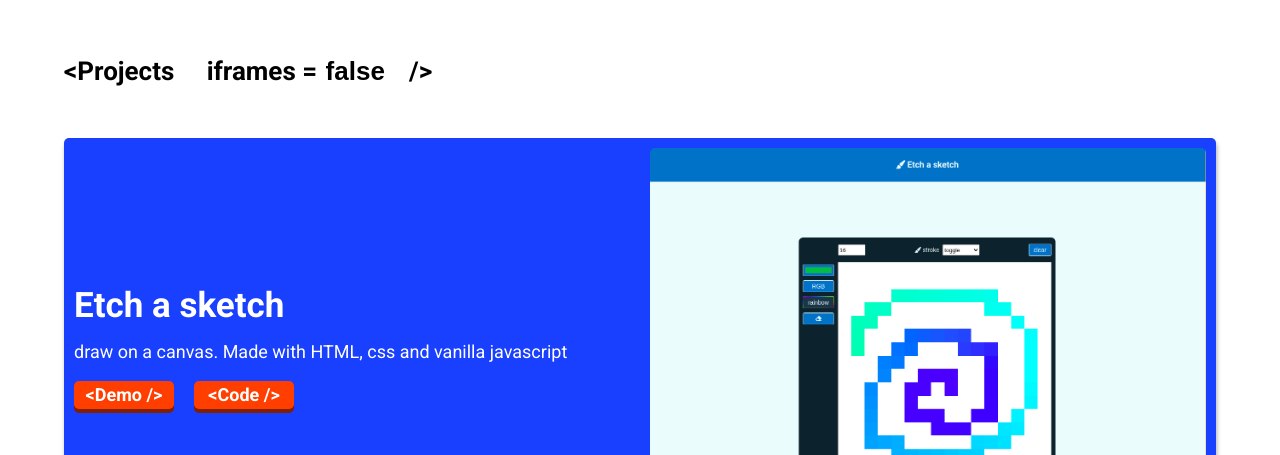
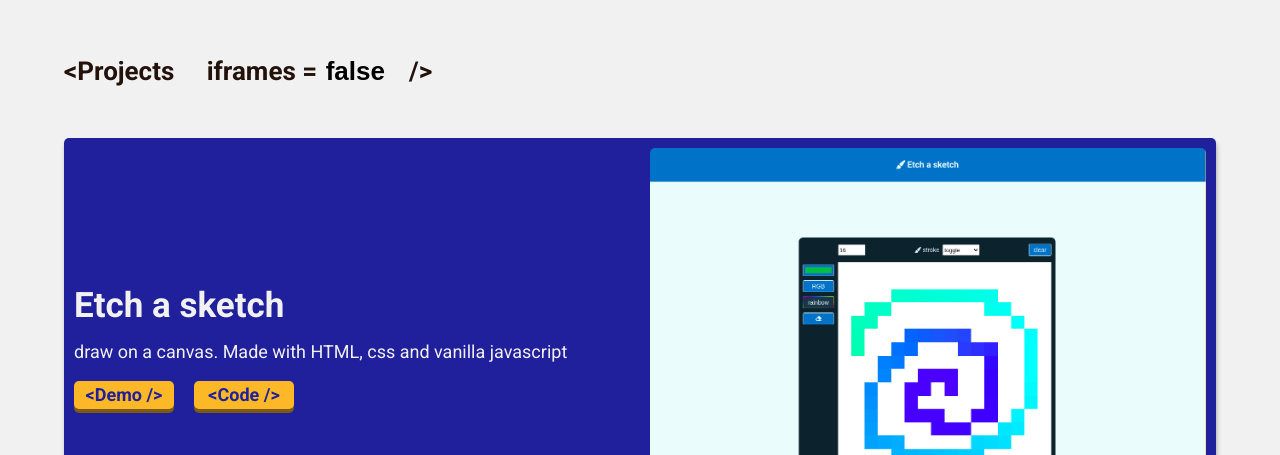
Before and after one commit to RobbeVanslambrouck/portfolio, a Svelte app: page / in a window 1280 px wide. Shown: the part 2345-2800 px from the top of the page. Built offline with nearby package versions, Linux system fonts and the light colour scheme.

Commit message:
styling update

```diff
--- a/src/App.svelte
+++ b/src/App.svelte
@@ -48,7 +48,7 @@
         d="M325.606,229.393l-150.004-150C172.79,76.58,168.974,75,164.996,75c-3.979,0-7.794,1.581-10.607,4.394
 	l-149.996,150c-5.858,5.858-5.858,15.355,0,21.213c5.857,5.857,15.355,5.858,21.213,0l139.39-139.393l139.397,139.393
 	C307.322,253.536,311.161,255,315,255c3.839,0,7.678-1.464,10.607-4.394C331.464,244.748,331.464,235.251,325.606,229.393z"
-        fill="white"
+        fill="#21209C"
       />
     </svg>
     <p class="sr-only">scroll to top</p>
@@ -69,13 +69,14 @@
     width: 4rem;
     height: 4rem;
     line-height: 4rem;
-    background-color: #ff3e00;
+    background-color: #fdb827;
     border: none;
     border-radius: 50%;
     font-size: 2rem;
     font-weight: 1000;
     display: flex;
     align-items: center;
+    cursor: pointer;
   }
 
   .scroll-to-top svg {
--- a/src/components/Projects.svelte
+++ b/src/components/Projects.svelte
@@ -10,7 +10,10 @@
   $: inputSize = iframes.length === 0 ? 1 : iframes.length;
 
   $: {
-    if (innerWidth < 800) showLivePages = false;
+    if (innerWidth < 800) {
+      showLivePages = false;
+      iframes = "false";
+    }
   }
 
   $: {
@@ -25,7 +28,9 @@
 <svelte:window bind:innerWidth />
 <section class="page">
   <h2>
-    {"<Projects"} &nbsp &nbsp {"iframes ="}
+    {"<Projects"}
+    {#if innerWidth >= 800}
+      &nbsp &nbsp {"iframes ="}
       <input
         name="iframes"
         type="text"
@@ -33,6 +38,7 @@
         size={inputSize}
         on:focusout={handleFocusout}
       />
+    {/if}
     {" />"}
   </h2>
   <div class="projects">
@@ -79,6 +85,7 @@
     font-weight: inherit;
     margin-right: -3.5rem;
     cursor: pointer;
+    background-color: #f1f1f1;
   }
 
   .projects {
@@ -99,8 +106,8 @@
       "img desc"
       "img links";
     padding: 1rem;
-    color: white;
-    background-color: #193fff;
+    color: #f1f1f1;
+    background-color: #21209c;
     box-shadow: 0.1rem 0.4rem 0.4rem #aeaeae;
   }
 
@@ -136,17 +143,23 @@
     display: flex;
     align-items: center;
     justify-content: center;
-    background-color: #ff3e00;
-    box-shadow: 0 0.4rem #802000;
+    background-color: #fdb827;
+    box-shadow: 0 0.4rem #7d5b13;
     border-radius: 0.5rem;
     font-size: 1.8rem;
     width: 10rem;
     font-weight: 600;
   }
 
+  .link a {
+    color: #21209c;
+    text-decoration: none;
+    margin: 0.5rem 1rem;
+  }
+
   .link:active {
-    box-shadow: inset 0 0.2rem #802000;
-    transform: translate(0.4rem);
+    box-shadow: 0 0.2rem #7d5b13;
+    transform: translate(0.2rem);
   }
 
   .preview {
@@ -158,13 +171,7 @@
   iframe {
     height: 100vh;
     width: 100%;
-    background-color: white;
-  }
-
-  .project a {
-    color: white;
-    text-decoration: none;
-    margin: 0.5rem 1rem;
+    background-color: #f1f1f1;
   }
 
   .toggle {
--- a/src/components/Skill.svelte
+++ b/src/components/Skill.svelte
@@ -65,8 +65,8 @@
 
   .tooltip {
     position: absolute;
-    background-color: black;
-    color: white;
+    background-color: #21209c;
+    color: #f1f1f1;
     border-radius: 0.2rem;
     padding: 0.5rem;
     z-index: 1;
--- a/src/styles/app.css
+++ b/src/styles/app.css
@@ -6,10 +6,12 @@ html {
 
 body {
   font-family: 'Roboto', sans-serif;
+  color: #23120B;
 }
 
 #app {
   min-height: 100vh;
+  background-color: #F1F1F1;
 }
 
 .sr-only:not(:focus):not(:active) {
```
Lines whose indentation alone changed are shown as unchanged.
